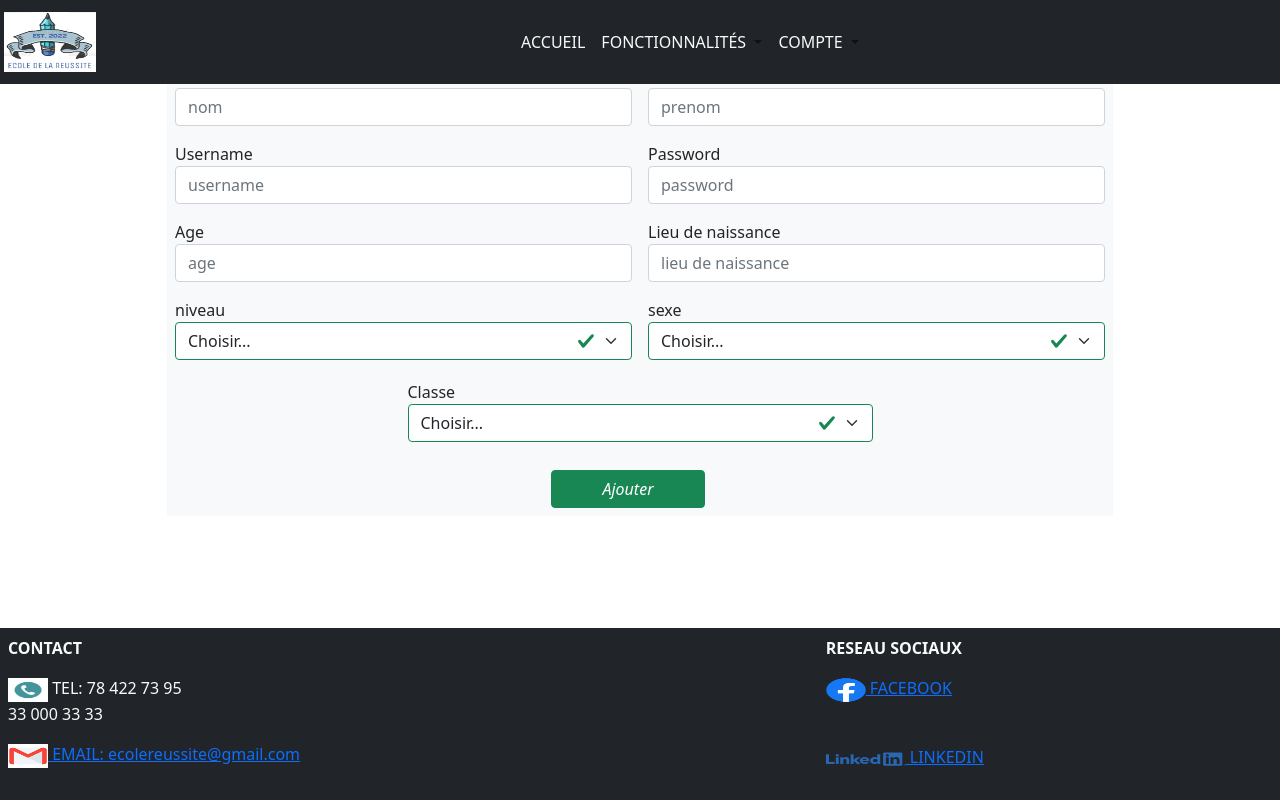
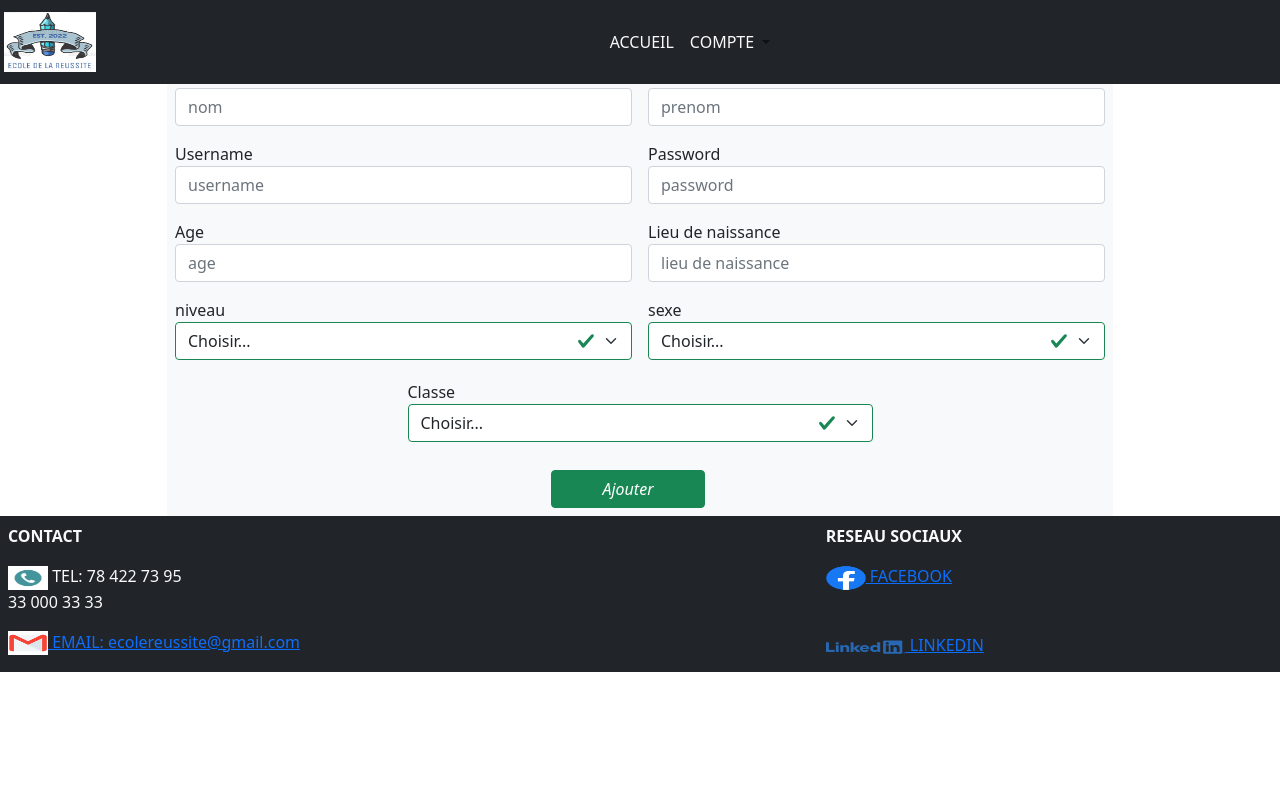
Before and after one commit to Abdoul-Lelou/Ecole_reussite, a PHP site: page /ecole_reussite/pages/ajoutEleve.php in a window 1280 px wide. Run offline with PHP 8.4, Linux system fonts and the light colour scheme.

Commit message:
emploie du temps

```diff
--- a/model/model.php
+++ b/model/model.php
@@ -80,7 +80,6 @@
                             'username' => $username,
                             'passwords' => $passwords,
                             'roles' => $roles,
-                            // 'niveau' => $niveau,
                             'lieu_naissance' => $lieu_naissance,
                             'matricule' => $matricule,
                             'etat' => 0
@@ -89,28 +88,9 @@
 
                         $eleve=$this->db->lastInsertId();
 
-                    // return $sql;
                     if ($sql) {
-                        # code...
                         $addClasse= $this->addClasse($nomClasse,$niveau,$eleve);
                         return $addClasse;
-                        // $sqlAddClasse=$this->db->prepare('UPDATE INTO `classes` ( `nom`, `niveau`,`eleve`)VALUES (:nom,:niveau,:eleve)');
-                        // $sqlAddClasse->execute([
-                        //     "nom" =>$nomClasse,
-                        //     "niveau" =>$niveau,
-                        //     "eleve" => $eleve
-                        // ]);
-                        // if ($sqlAddClasse) {
-                        //     return $sqlAddClasse;
-                        // }
-                        // echo '
-                        //     <div class="w-50 m-0">
-                        //         <div class="alert alert-primary" role="alert">
-                        //             A simple primary alert—check it out!
-                        //         </div>
-                        //     </div>
-                        // ';
-                        // $sql->closeCursor();
                     }
             } catch (\Throwable $th) {
                 echo $th->getMessage();
--- a/pages/footer.php
+++ b/pages/footer.php
@@ -11,7 +11,7 @@
 </head>
 
 <body>
-  <div class=" bg-dark border-0 fixed-bottom">
+  <div class=" bg-dark border-0 ">
     <table class="table text-light border-0">
 
       <tr>
--- a/pages/navbar.php
+++ b/pages/navbar.php
@@ -23,7 +23,10 @@
           <a class="nav-link active text-light text-uppercase" aria-current="page" href="accueil.php">Accueil</a>
         </li>
         <li class="nav-item dropdown">
-          <a class="nav-link dropdown-toggle" href="#" id="navbarDropdownMenuLink" role="button" data-bs-toggle="dropdown" aria-expanded="false">
+          <?php
+            if (isset($_SESSION['roles'])) {
+              if($_SESSION['roles']=='admin'){
+                echo '<a class="nav-link dropdown-toggle" href="#" id="navbarDropdownMenuLink" role="button" data-bs-toggle="dropdown" aria-expanded="false">
                         <span class="text-light text-uppercase">Fonctionnalités </span>
                       </a>
                       <ul class="dropdown-menu" aria-labelledby="navbarDropdownMenuLink">
@@ -32,10 +35,11 @@
                         <li><a class="dropdown-item " href="ajoutPlanning.php"> Ajouter un Planning</a></li>
                         <li><a class="dropdown-item" href="listPlaning.php">List Planning</a></li>
                         <li><a class="dropdown-item " href="ajoutPlanning.php"> Ajouter un Planning</a></li>
-
-           <!--  <li><a class="dropdown-item" href="ajoutPlanning.php">Planning</a></li> -->
                         <li><a class="dropdown-item " href="#"></a></li>
-          </ul>
+                      </ul>';
+                    }
+                  }
+              ?>
         </li>
         <li class="nav-item dropdown">
           <a class="nav-link dropdown-toggle" href="#" id="navbarDropdownMenuLink" role="button" data-bs-toggle="dropdown" aria-expanded="false">
@@ -43,7 +47,14 @@
           </a>
           <ul class="dropdown-menu" aria-labelledby="navbarDropdownMenuLink">
             <li><a class="dropdown-item " href="../index.php">Se déconnecter</a></li>
-            <li><a class="dropdown-item " href="inscription.php">S'inscrire</a></li>
+            <?php if (isset($_SESSION['roles'])) {
+              if ($_SESSION['roles'] == 'admin') {
+                echo'
+                    <li><a class="dropdown-item " href="inscription.php">Inscrire employer</a></li>
+                  ';
+                }
+              # code...
+            } ?>
           </ul>
         </li>
       </ul>
```
Also changed, not shown: index.php (+5 -5 lines). Lines whose indentation alone changed are shown as unchanged.
